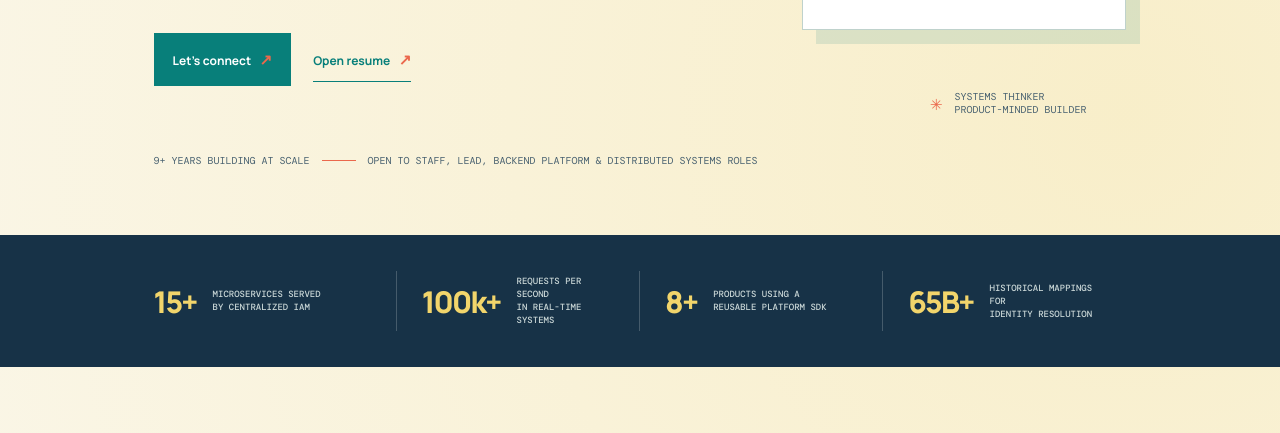
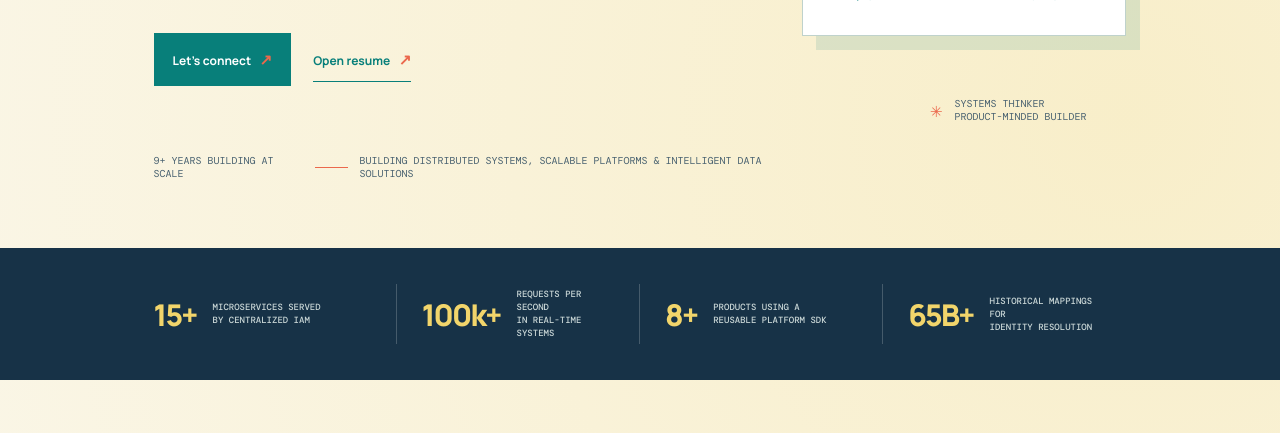
Before and after one commit to hemanthjamili/profile, a plain HTML site: page index.html in a window 1280 px wide. Shown: the part 664-1097 px from the top of the page. Drawn offline with nearby package versions, Linux system fonts and the light colour scheme.

Commit message:
Updated the text and alignment

```diff
--- a/index.html
+++ b/index.html
@@ -55,7 +55,7 @@
             <a class="button button-primary" href="#contact">Let's connect <span aria-hidden="true">↗</span></a>
             <a class="button button-quiet" href="https://drive.google.com/file/d/1hcPi9pxQqlpH21p8k4ujF9vMXZeB-jNW/view?usp=drive_link" target="_blank" rel="noreferrer">Open resume <span aria-hidden="true">↗</span></a>
           </div>
-          <div class="hero-meta"><span>9+ years building at scale</span><span class="meta-rule"></span><span>Open to Staff, Lead, Backend Platform &amp; Distributed Systems roles</span></div>
+          <div class="hero-meta"><span>9+ years building at scale</span><span class="meta-rule"></span><span>Building distributed systems, scalable platforms & intelligent data solutions</span></div>
         </div>
         <div class="hero-aside reveal reveal-delay">
           <div class="orbit-card">
```
